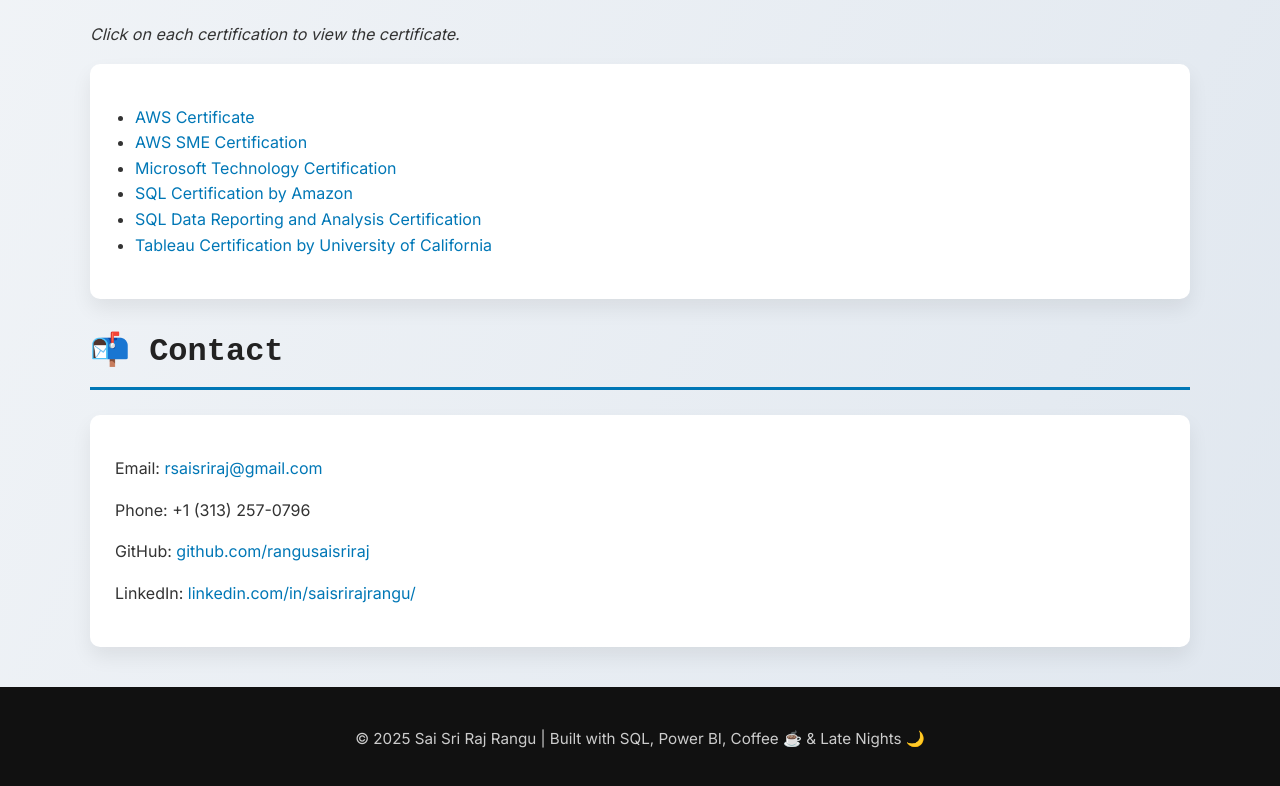
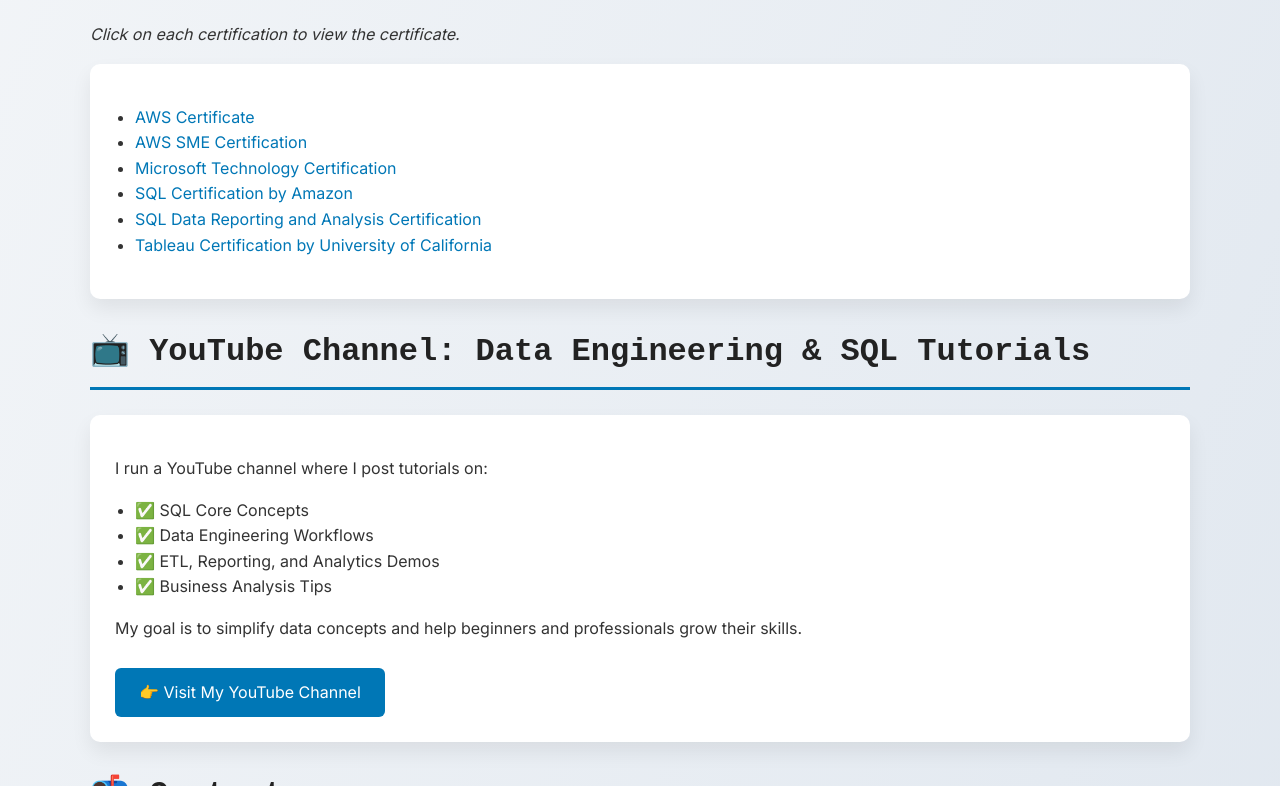
Before and after one commit to rangusaisriraj/saisrirajrangu.github.io, a plain HTML site: page index.html in a window 1280 px wide. Shown: the part 2014-2800 px from the top of the page. Drawn offline with Linux system fonts and the light colour scheme.

Commit message:
Update index.html

```diff
--- a/index.html
+++ b/index.html
@@ -28,6 +28,7 @@
     <a href="#experience">Experience</a>
     <a href="#projects">Projects</a>
     <a href="#certifications">Certifications</a>
+    <a href="#youtube">YouTube</a>
     <a href="#contact">Contact</a>
 </nav>
 
@@ -64,11 +65,9 @@
 
         </div>
 
-        <!-- Amazon Extras Section (Gallery + Awards side by side) -->
         <section id="amazon-extras">
             <div class="amazon-extras-container">
 
-                <!-- Amazon Gallery Block -->
                 <div class="amazon-extras-card">
                     <h3>📸 Amazon Gallery</h3>
                     <p>Relive some amazing moments from my time at Amazon!</p>
@@ -80,7 +79,6 @@
                     <a class="btn amazon-btn" href="amazon-gallery.html" target="_blank">👉 Click here to view Amazon Moments</a>
                 </div>
 
-                <!-- Amazon Awards Block -->
                 <div class="amazon-extras-card">
                     <h3>🏅 Amazon Awards</h3>
                     <p>A showcase of awards and recognitions I received at Amazon!</p>
@@ -137,6 +135,21 @@
         </div>
     </section>
 
+    <section id="youtube">
+        <h2>📺 YouTube Channel: Data Engineering & SQL Tutorials</h2>
+        <div class="card">
+            <p>I run a YouTube channel where I post tutorials on:</p>
+            <ul>
+                <li>✅ SQL Core Concepts</li>
+                <li>✅ Data Engineering Workflows</li>
+                <li>✅ ETL, Reporting, and Analytics Demos</li>
+                <li>✅ Business Analysis Tips</li>
+            </ul>
+            <p>My goal is to simplify data concepts and help beginners and professionals grow their skills.</p>
+            <a class="btn" href="https://www.youtube.com/@rangusaisriraj" target="_blank">👉 Visit My YouTube Channel</a>
+        </div>
+    </section>
+
     <section id="contact">
         <h2>📬 Contact</h2>
         <div class="card">
```
